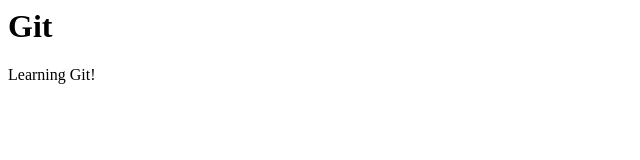
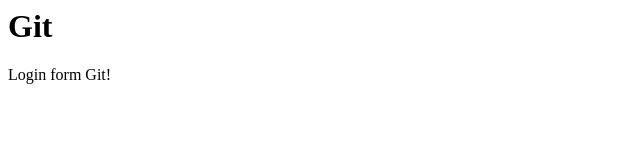
Before and after one commit to kethan009/LearnGit, a plain HTML site: page index.html in a window 1280 px wide. Shown: the full height of the page, 0-640 px from the left. Drawn offline with Linux system fonts and the light colour scheme.

Commit message:
LoginForm

```diff
--- /dev/null
+++ b/dontFolder/dont.js
@@ -0,0 +1 @@
+console.log("Hello Git/dont!");
--- a/index.html
+++ b/index.html
@@ -2,6 +2,6 @@
 <h1>Git</h1>
 <title>Git Home</title>
 <body>
-    <p>Learning Git!</p>
+    <p>Login form Git!</p>
 </body>
 </html>
```
Also changed, not shown: dontInclude.txt (added), login.html (added).
